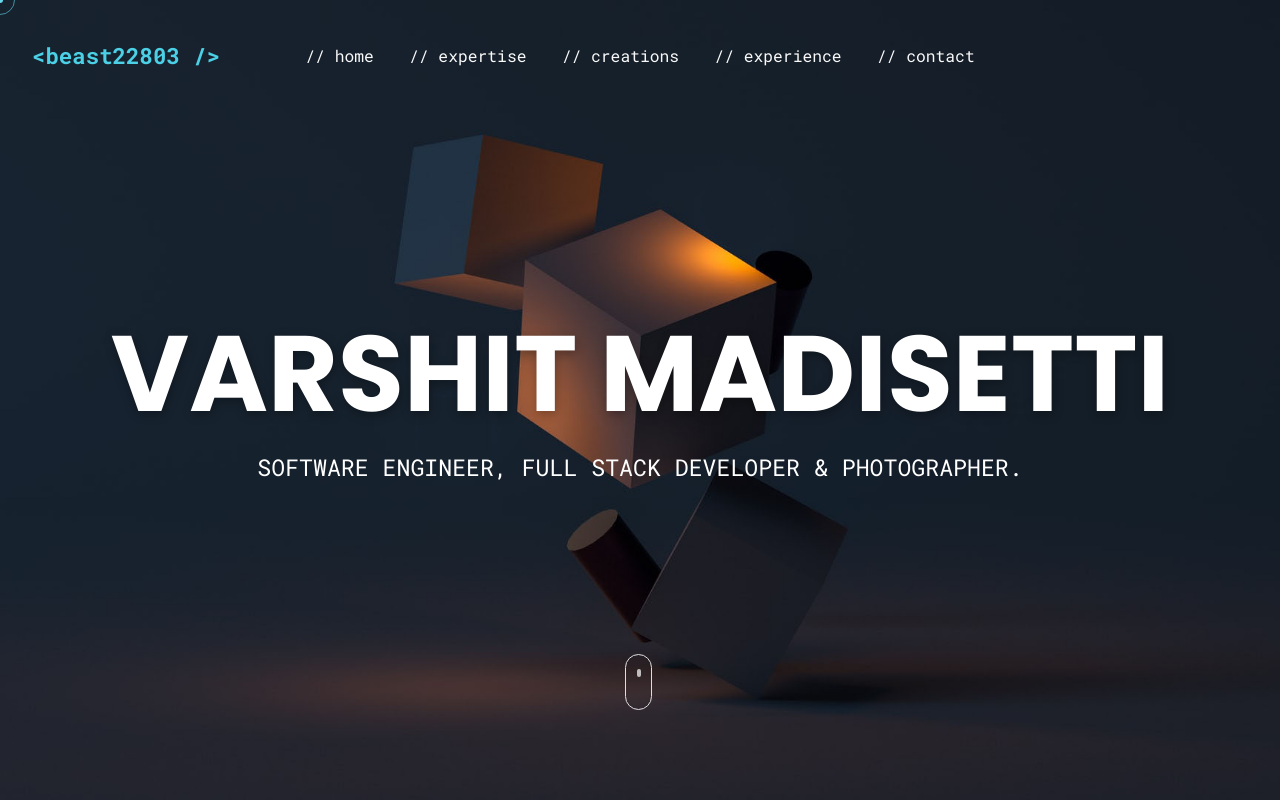
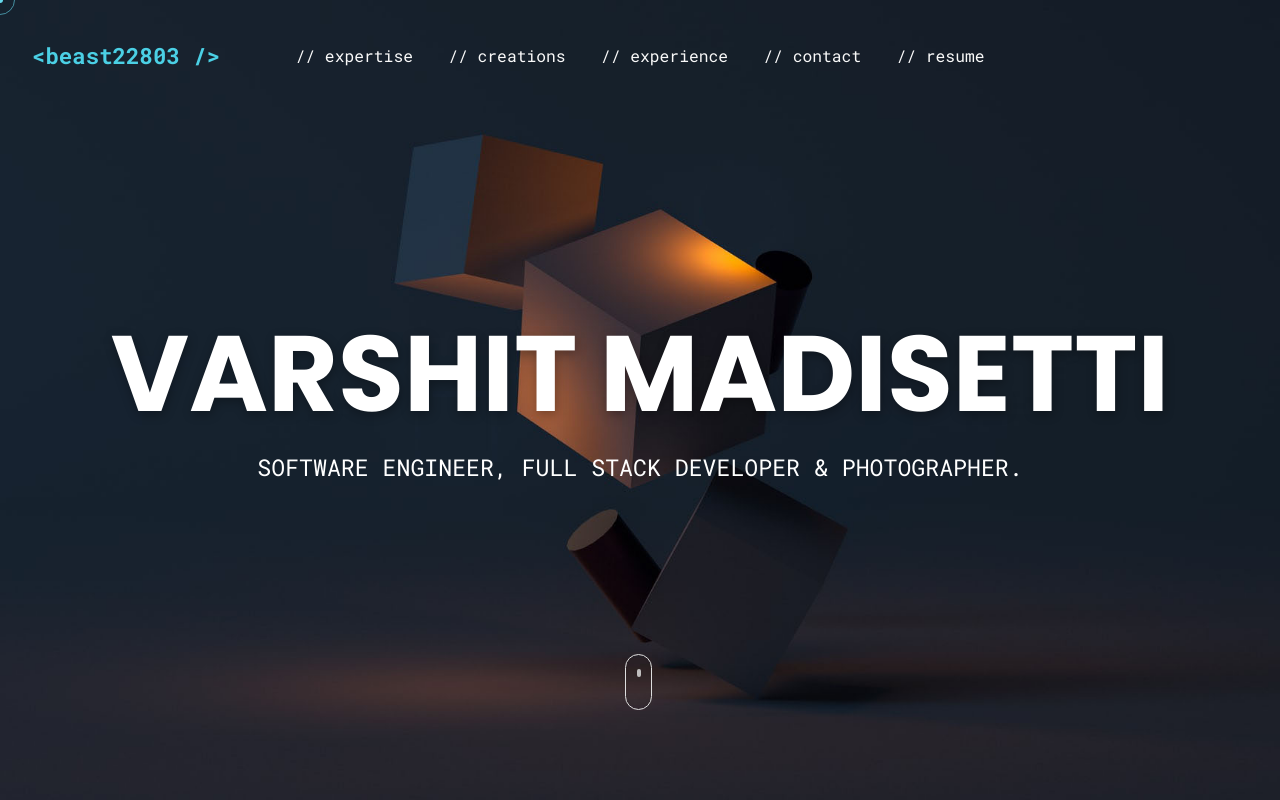
Before and after one commit to beast22803/portfolio, a React (Create React App) app: page / in a window 1280 px wide. Shown: the top 800 px of the page. Built offline with nearby package versions, Linux system fonts and the light colour scheme.

Commit message:
added resume link

```diff
--- a/src/Components/Contact/Contact.jsx
+++ b/src/Components/Contact/Contact.jsx
@@ -6,7 +6,7 @@ import { Col } from "react-bootstrap";
 import ScrollAnimation from 'react-animate-on-scroll';
 import 'animate.css/animate.min.css';
 
-function Contact() {
+function Contact({Width}) {
     return (
         <section id="contact" className="contactDiv">
             <div className="d-flex flex-column flex-fill">
@@ -36,6 +36,11 @@ function Contact() {
                                     <h5 className="my-2 socialP"><a href="https://www.linkedin.com/in/varshitmadisetti/" target="_blank" style={{ textDecoration: "none", color: "#FFFFFF" }}>LinkedIn</a></h5>
                                     <h5 className="my-2 socialP"><a href="https://www.instagram.com/beast22803/" target="_blank" style={{ textDecoration: "none", color: "#FFFFFF" }}>Instagram</a></h5>
                                     <h5 className="my-2 socialP"><a href="https://github.com/beast22803" target="_blank" style={{ textDecoration: "none", color: "#FFFFFF" }}>Github</a></h5>
+                                    {Width < 990 &&
+                                        <>
+                                            <h5 className="my-2 socialP"><a href="https://docs.google.com/document/d/1Icp7YjmLRM0IOqM7smSQ3EEX9YX9nqEk7tufTYZ6wak/edit?usp=sharing" target="_blank" style={{ textDecoration: "none", color: "#FFFFFF" }}>Resume</a></h5>
+                                        </>
+                                    }
                                 </div>
                             </ScrollAnimation>
                         </div>
--- a/src/Components/Navbaar/Navbared.jsx
+++ b/src/Components/Navbaar/Navbared.jsx
@@ -5,23 +5,23 @@ import './Navbared.css';
 import { Nav, Navbar } from 'react-bootstrap';
 import { Typewriter } from "react-simple-typewriter";
 
-function Navbared(props) {
-    const width = props.Width;
+function Navbared({Width}) {
     return (
         <>
             <Navbar fixed="top" expand="lg" className="d-inline position-absolute">
                 <div className={`navv d-flex justify-content-center align-items-center m-0 position-relative`}>
-                    <Navbar.Brand href="" className={`navBrand position-absolute m-0 ms-lg-3 ${width < 900 && "mt-3"} `}>
+                    <Navbar.Brand href="" className={`navBrand position-absolute m-0 ms-lg-3 ${Width < 900 && "mt-3"} `}>
                         <Typewriter words={['<beast22803 />']} />
                     </Navbar.Brand>
                     <div>
                         <Navbar.Collapse id="basic-navbar-nav">
                             <Nav className="navLinks">
-                                <Nav.Link className={`navLink`} href="#home">// home</Nav.Link>
+                                {/* <Nav.Link className={`navLink`} href="#home">// home</Nav.Link> */}
                                 <Nav.Link className={`navLink`} href="#expertise">// expertise</Nav.Link>
                                 <Nav.Link className={`navLink`} href="#creation">// creations</Nav.Link>
                                 <Nav.Link className={`navLink`} href="#experience">// experience</Nav.Link>
                                 <Nav.Link className={`navLink`} href="#contact">// contact</Nav.Link>
+                                {Width > 990 && <Nav.Link target="_blank" className={`navLink`} href="https://docs.google.com/document/d/1Icp7YjmLRM0IOqM7smSQ3EEX9YX9nqEk7tufTYZ6wak/edit?usp=sharing">// resume</Nav.Link>}
                             </Nav>
                         </Navbar.Collapse>
                     </div>
```
